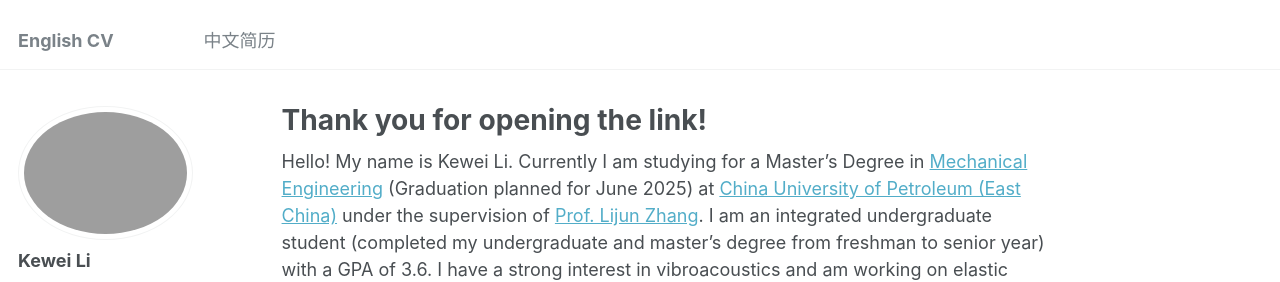
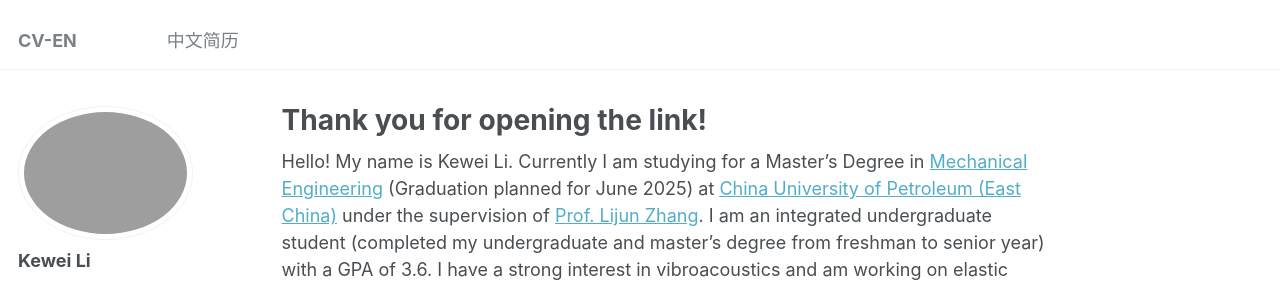
Before and after one commit to TheHangedManC/TheHangedManC-thehangedmanc.github.io, a Jekyll site: the page built from _pages/about.md, in a window 1280 px wide. Shown: the top 282 px of the page. Built offline with Jekyll 4.4.1, drawn with Linux system fonts in a browser that asks for light colours; some web fonts are replaced.

Commit message:
Update _config.yml

```diff
--- a/_config.yml
+++ b/_config.yml
@@ -8,7 +8,7 @@
 
 # Basic Site Settings
 locale                   : "en-US"
-title                    : "English CV"
+title                    : "CV-EN"
 title_separator          : "-"
 name                     : &name "Kewei Li"
 description              : &description "student enrolled in a master's program"
```
